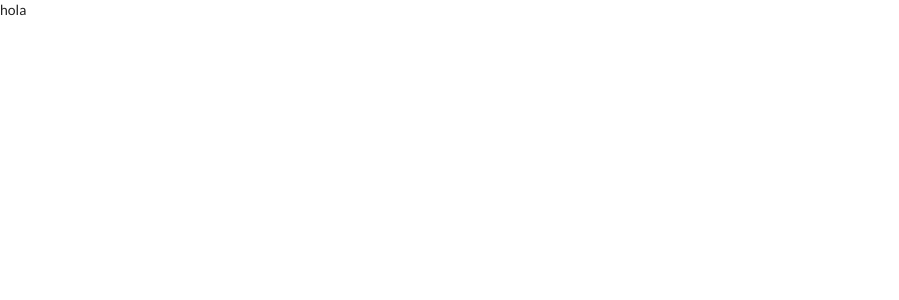
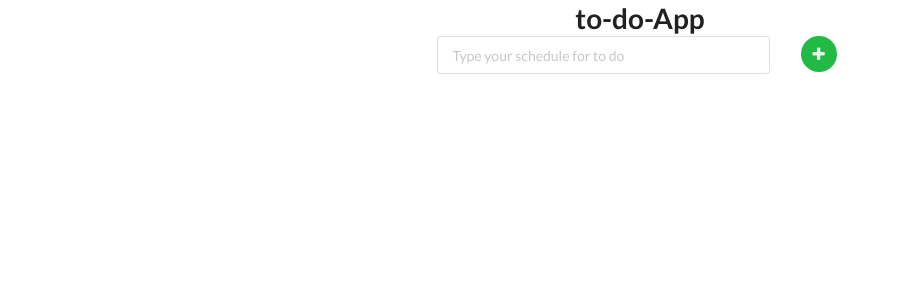
Before and after one commit to tatacastro12/todolist, a React (Vite) app: page / in a window 1280 px wide. Shown: the top 300 px of the page, without its empty margins (0-899 px from the left). Built offline with nearby package versions, Linux system fonts and the light colour scheme.

Commit message:
create components section and App

```diff
--- a/src/App.jsx
+++ b/src/App.jsx
@@ -1,6 +1,25 @@
-function App() {
+import React from 'react'
+import Form  from "./components/Form";
+ import Section from "./components/Section";
 
-  return( "hola" )
+
+const Apptitle = "to-do-App";
+
+const App = () => {
+  return (
+    <div className='ui container center aligned'>
+    <></>
+      <section>
+        <h1>
+          {Apptitle}
+        </h1>
+      </section>
+      <section>
+         <Form  />
+        <Section />
+      </section>
+    </div>
+  )
 }
 
 export default App
--- a/src/components/Form.jsx
+++ b/src/components/Form.jsx
@@ -1,4 +1,3 @@
-import React from "react";
 import React, { useState } from "react";
 
 const Form = ({ addTodo }) => {
--- a/src/components/Section.jsx
+++ b/src/components/Section.jsx
@@ -0,0 +1,11 @@
+import React from 'react'
+
+const Section = ({ children }) => {
+  return (
+    <div style={{ margin: "50px" }}>
+      {children}
+    </div>
+  );
+};
+
+export default Section
```
